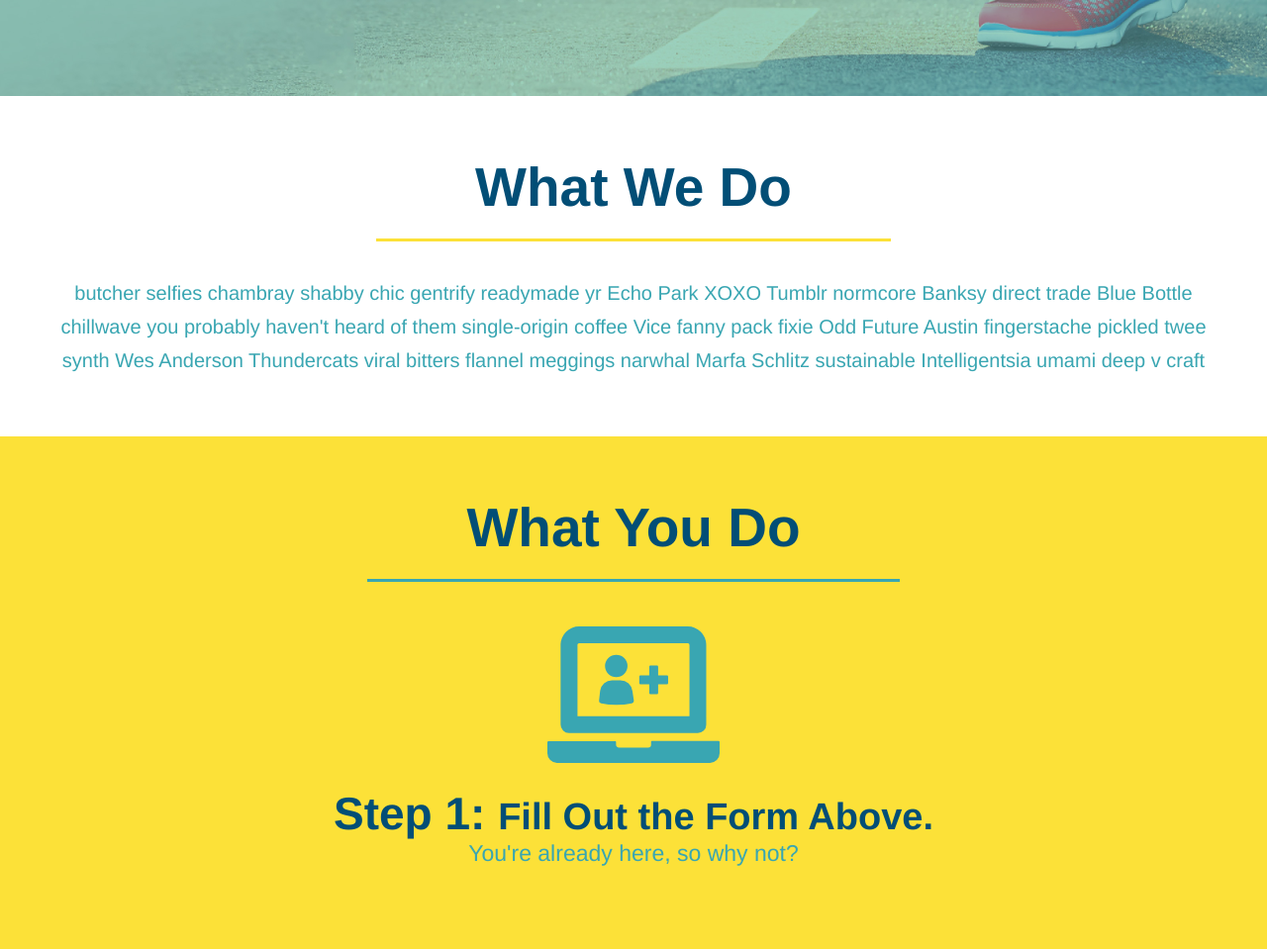
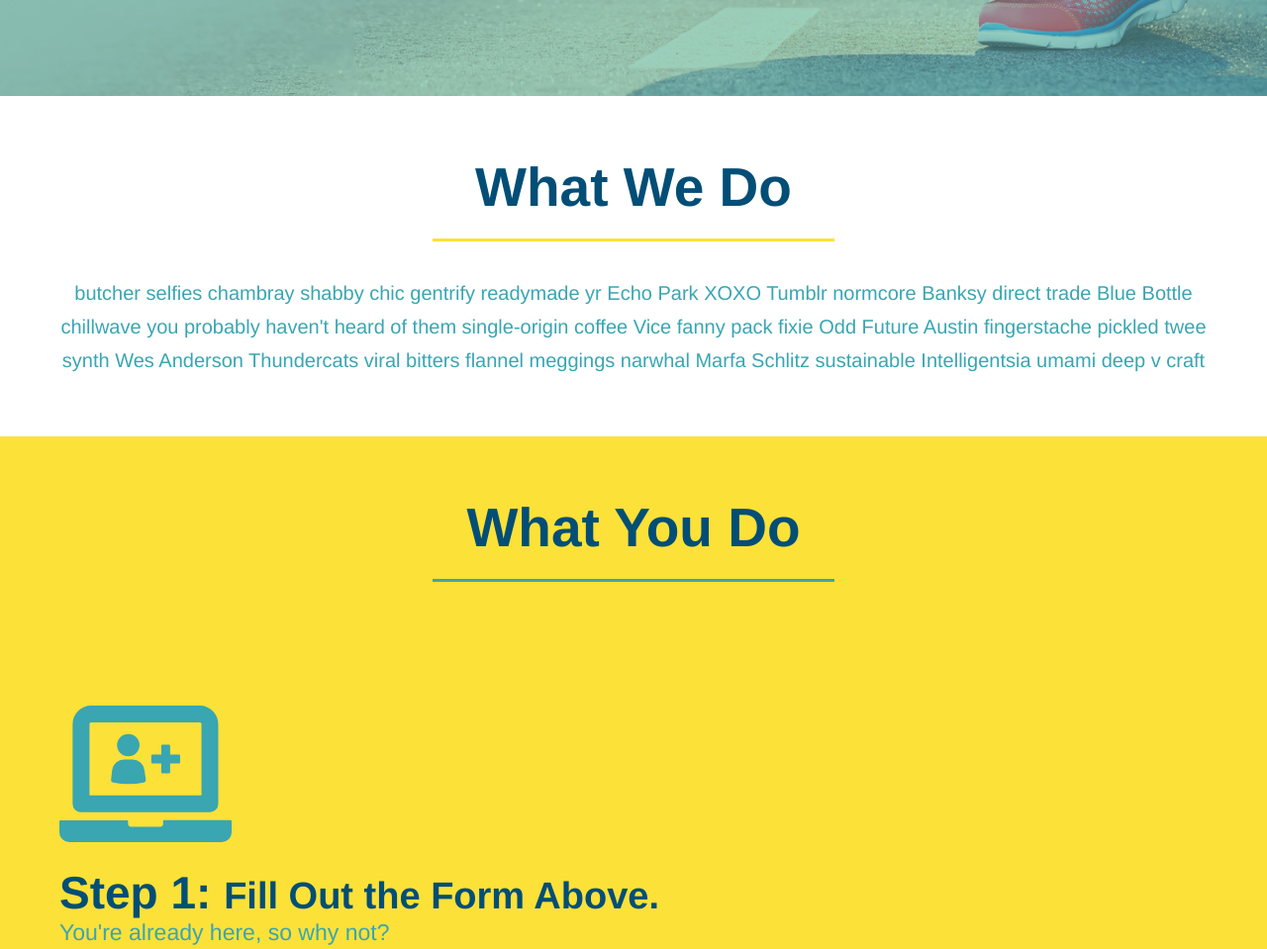
Before and after one commit to irjaimes/run-buddy, a plain HTML site: page index.html in a window 1280 px wide. Shown: the part 621-1580 px from the top of the page at 99% size. Drawn offline with Linux system fonts and the light colour scheme.

Commit message:
add flexflow to title sections, updated corresponding css

```diff
--- a/assets/css/style.css
+++ b/assets/css/style.css
@@ -125,28 +125,25 @@ section {
     padding: 10px 20px;
     font-size: 16px;
 }
-.intro {
-    text-align: center;
-}
-
 .intro p {
     line-height: 1.7;
     color: #39a6b2;
     width: 100%;
     font-size: 20px;
     margin: 0 auto;
+    text-align: center;
 }
 .steps {
-    text-align: center;
     background: #fce138;
 }
 .section-title {
     font-size: 55px;
     color: #024e76;
-    margin-bottom: 35px;
-    padding: 0 100px 20px 100px;
     border-bottom: 3px solid;
-    display: inline-block;
+    padding-bottom: 20px;
+    text-align: center;
+    margin: 0 auto 35px auto;
+    width: 35%;
 }
 .primary-border {
     border-color: #fce138;
@@ -174,7 +171,7 @@ section {
     font-size: 38px;
 }
 .trainers {
-    text-align: center;
+
 }
 .trainer {
     width: 900px;
@@ -198,6 +195,9 @@ section {
 .text-right {
     text-align: right;
 }
+.flex-row {
+    display: flex;
+}
 .trainer-bio h3 {
     font-size: 32px;
     margin-top: 8px;
@@ -213,7 +213,7 @@ section {
 }
 /*REACH OUT STYLES*/
 .contact {
-    text-align: center;
+
     background: #024e76;
 }
 .contact h2 {
--- a/index.html
+++ b/index.html
@@ -74,15 +74,19 @@
 
     <!-- "what we do" section -->
         <section id="what-we-do" class="intro">
+            <div class="flex-row">
             <h2 class="section-title primary-border"> What We Do</h2>
-            <p> butcher selfies chambray shabby chic gentrify readymade yr Echo Park XOXO Tumblr normcore Banksy direct trade Blue Bottle chillwave you probably haven't heard of them single-origin coffee Vice fanny pack fixie Odd Future Austin fingerstache pickled twee synth Wes Anderson Thundercats viral bitters flannel meggings narwhal Marfa Schlitz sustainable Intelligentsia umami deep v craft
-            </p>
+            </div>
+            <div class="flex-row">
+                <p> butcher selfies chambray shabby chic gentrify readymade yr Echo Park XOXO Tumblr normcore Banksy direct trade Blue Bottle chillwave you probably haven't heard of them single-origin coffee Vice fanny pack fixie Odd Future Austin fingerstache pickled twee synth Wes Anderson Thundercats viral bitters flannel meggings narwhal Marfa Schlitz sustainable Intelligentsia umami deep v craft</p>
+            </div>
         </section>
 
     <!-- "what you do" section -->
         <section id="what-you-do" class="steps" >
+            <div class="flex-row">
             <h2 class="section-title secondary-border">What You Do</h2>
-
+            </div>
             <div>
                 <!-- Step 1 image element -->
                 <img src="./assets/images/step-1.svg" alt="" />
@@ -116,7 +120,9 @@
 
     <!-- "meet the trainers" section -->
         <section id="your-trainers" class="trainers">
+            <div class="flex-row">
             <h2 class="section-title primary-border ">Meet The Trainers</h2>
+            </div>
             <article class="trainer">
                 <img src="./assets/images/trainer-1.jpg" alt="Arron Stephens in his workout clothes, ready to pump iron" />
                 <div class="trainer-bio text-left">
@@ -156,7 +162,9 @@
 
     <!-- "reach out" section -->
         <section id="reach-out" class="contact">
+            <div class="flex-row">
             <h2 class="section-title secondary-border">Reach Out</h2>
+            </div>
             <div class="contact-info">
                 <div class="contact-form">
                     <h3>Contact Us</h3>
```
